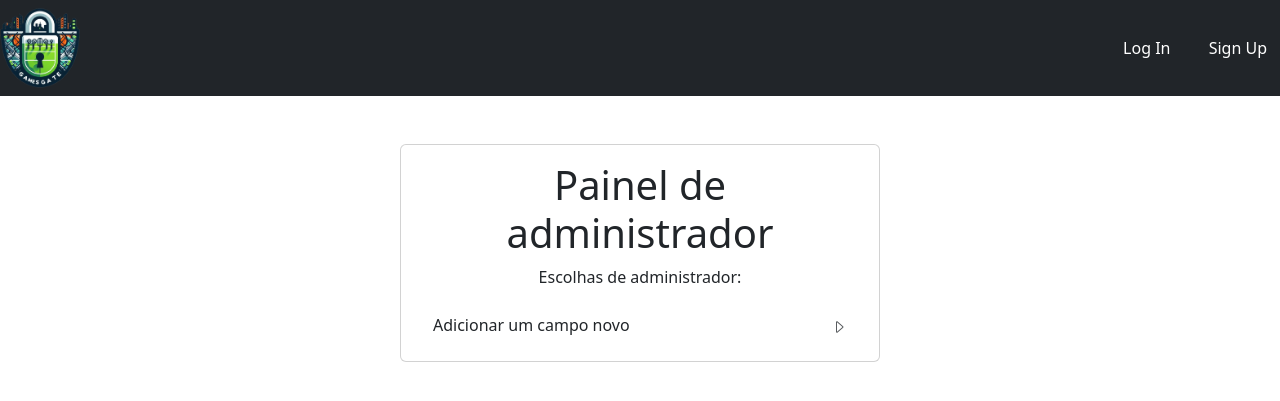
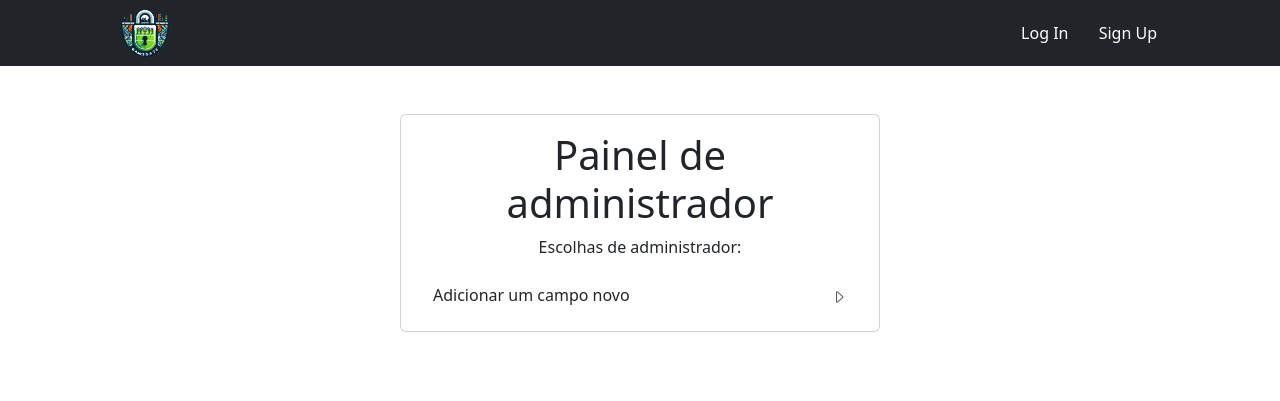
Before and after one commit to tiagobsfaria/CVPBT, a Django app: page /adminpanel in a window 1280 px wide. Shown: the top 401 px of the page. Run offline with Django 4.2, Linux system fonts and the light colour scheme.

Commit message:
mudanças navbar e imagem

```diff
--- a/Projeto CVPBT/GamesGate/templates/nav.html
+++ b/Projeto CVPBT/GamesGate/templates/nav.html
@@ -30,7 +30,7 @@
 <body>
 <nav class="navbar navbar-expand-lg navbar-light bg-dark">
     <a href="{% url 'home' %}">
-        <img src="{% static 'images/GamesGate.png' %}" width="80" height="80" class="d-inline-block align-top me-3" alt="">
+        <img src="{% static 'images/GamesGate.png' %}" width="50" height="50" class="d-inline-block align-top" alt="" style="margin-left: 120px;">
     </a>
 
     {% if user.is_authenticated %}
@@ -48,8 +48,8 @@
         </ul>
     {% else %}
         <div class="ms-auto">
-            <a class="btn btn-default me-2 text-white" href="{% url 'login' %}">Log In</a>
-            <a href="{% url 'register_user' %}" class="btn btn-default text-white">Sign Up</a>
+            <a class="btn btn-default text-white" href="{% url 'login' %}">Log In</a>
+            <a href="{% url 'register_user' %}" class="btn btn-default text-white" style="margin-right: 110px;">Sign Up</a>
         </div>
     </div>
     {% endif %}
```
